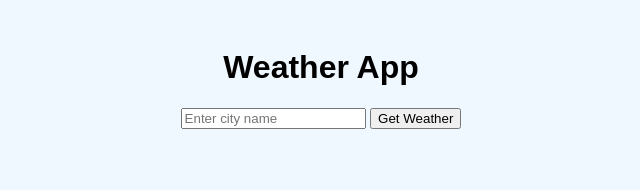
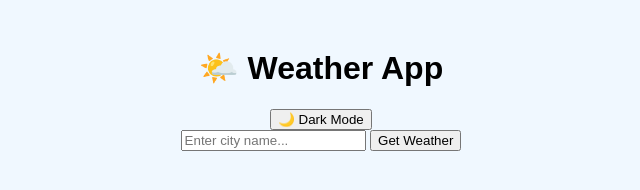
Before and after one commit to Princekashyap2024/Simple-Weather-App, a plain HTML site: page index.html in a window 1280 px wide. Shown: the whole page, without its empty margins (319-959 px from the left). Drawn offline with Linux system fonts and the light colour scheme.

Commit message:
Update index.html
Key Features Added

```diff
--- a/index.html
+++ b/index.html
@@ -5,13 +5,27 @@
   <meta name="viewport" content="width=device-width, initial-scale=1.0">
   <title>Weather App</title>
   <link rel="stylesheet" href="styles.css">
+  <link href="https://fonts.googleapis.com/css2?family=Poppins:wght@300;400;600&display=swap" rel="stylesheet">
 </head>
 <body>
-  <h1>Weather App</h1>
-  <input type="text" id="city" placeholder="Enter city name">
-  <button id="getWeather">Get Weather</button>
-  <div id="weather"></div>
-
+  <div id="app" class="light-mode">
+    <header>
+      <h1>🌤️ Weather App</h1>
+      <button id="dark-mode-toggle">🌙 Dark Mode</button>
+    </header>
+    <main>
+      <div class="search-container">
+        <input type="text" id="city-input" placeholder="Enter city name..." />
+        <button id="get-weather">Get Weather</button>
+      </div>
+      <div id="weather-result" class="card hidden">
+        <h2 id="city-name"></h2>
+        <p id="temperature"></p>
+        <p id="humidity"></p>
+        <p id="description"></p>
+      </div>
+    </main>
+  </div>
   <script src="app.js"></script>
 </body>
 </html>
```
